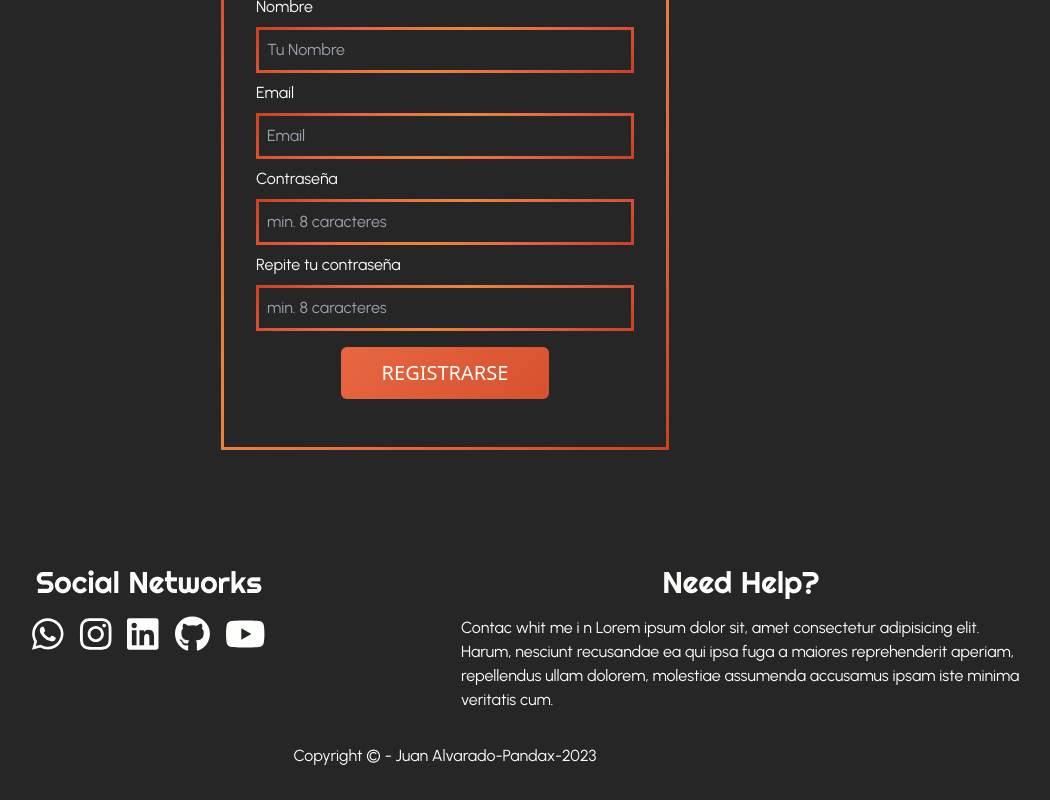
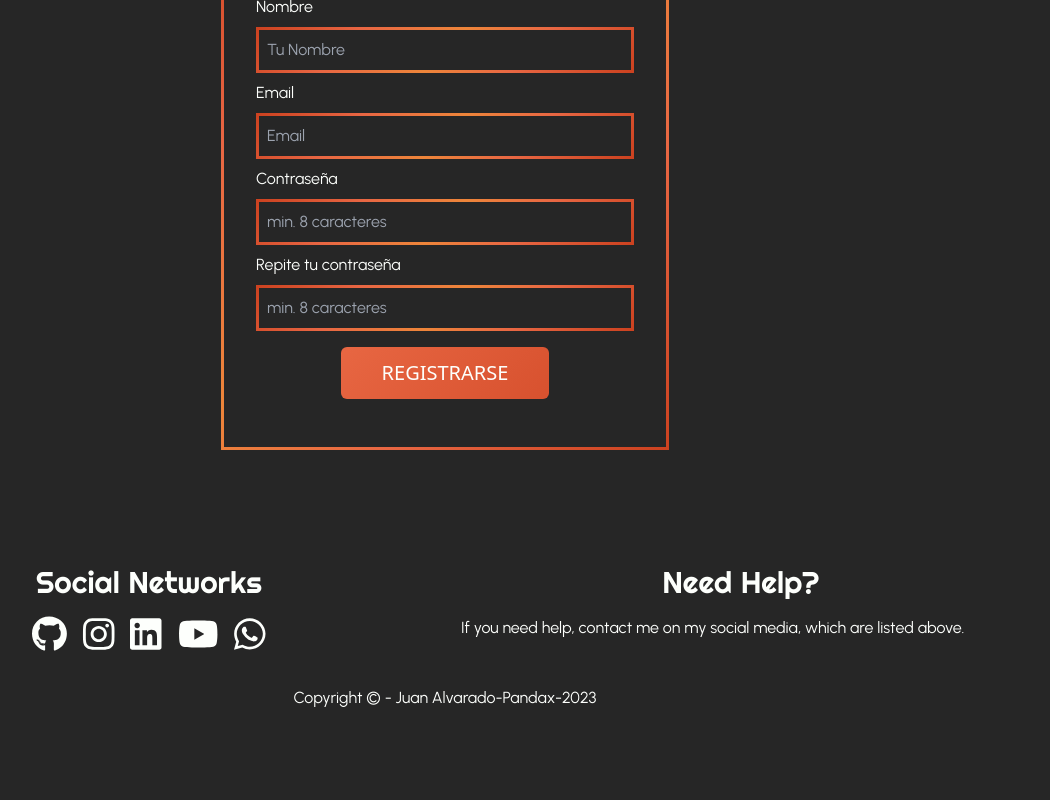
Before and after one commit to Juanpav78/Portafolio_PandaX_Frontend, a React (Vite) app: page /signup in a window 1280 px wide. Shown: the part 320-1120 px from the top of the page, without its empty margins (195-1245 px from the left). After the commit the page ends 1062 px from the top, so only its background shows below. Built offline with nearby package versions, Linux system fonts and the light colour scheme; no server answers.

Commit message:
__Contenido Principal, V_1

```diff
--- a/src/components/Footer.jsx
+++ b/src/components/Footer.jsx
@@ -1,5 +1,6 @@
 import { FontAwesomeIcon } from "@fortawesome/react-fontawesome"
 import { faWhatsapp, faInstagram, faGithub, faYoutube, faLinkedin } from "@fortawesome/free-brands-svg-icons"
+import { Link } from "react-router-dom"
 const Footer = () => {
   return (
     <footer className='bg-p_silverDark p-8 mt-0.5'>
@@ -7,16 +8,26 @@ const Footer = () => {
       <div className=''>
         <h4 className='mb-4 text-p_white text-center font-title text-3xl'>Social Networks</h4>
         <div className='flex gap-4 justify-center'>
-        <FontAwesomeIcon className=' text-p_white text-4xl' icon={faWhatsapp} />
-        <FontAwesomeIcon className=' text-p_white text-4xl' icon={faInstagram} />
-        <FontAwesomeIcon className=' text-p_white text-4xl' icon={faLinkedin} />
-        <FontAwesomeIcon className=' text-p_white text-4xl' icon={faGithub} />
-        <FontAwesomeIcon className=' text-p_white text-4xl' icon={faYoutube} />
+        <Link to="https://github.com/Juanpav78" target='newBlank'>
+        <FontAwesomeIcon className='text-4xl md:text-4xl text-p_white hover:text-p_orange' icon={faGithub} />
+        </Link>
+        <Link to="https://www.instagram.com/pandaxcode/" target='newBlank'>
+        <FontAwesomeIcon className='text-4xl md:text-4xl text-p_white hover:text-p_orange' icon={faInstagram} />
+        </Link>
+        <Link to="https://www.linkedin.com/in/juanpavpandax/" target='newBlank'>
+        <FontAwesomeIcon className='text-4xl md:text-4xl text-p_white hover:text-p_orange' icon={faLinkedin} />
+        </Link>
+        <Link to="https://www.youtube.com/@pandaxcode9228" target='newBlank'>
+        <FontAwesomeIcon className='text-4xl md:text-4xl text-p_white hover:text-p_orange' icon={faYoutube} />
+        </Link>
+        <Link to="https://www.linkedin.com/in/juanpavpandax/" target='newBlank'>
+        <FontAwesomeIcon className='text-4xl md:text-4xl text-p_white hover:text-p_orange' icon={faWhatsapp} />
+        </Link>
         </div>
       </div>
       <div className=''>
       <h4 className='mb-4 text-p_white text-center font-title text-3xl'>Need Help?</h4>
-        <p className='text-p_white text-base font-text'>Contac whit me i n Lorem ipsum dolor sit, amet consectetur adipisicing elit. Harum, nesciunt recusandae ea qui ipsa fuga a maiores reprehenderit aperiam, repellendus ullam dolorem, molestiae assumenda accusamus ipsam iste minima veritatis cum.</p>
+        <p className='text-p_white text-base font-text'>If you need help, contact me on my social media, which are listed above.</p>
       </div>
       </div>
 
--- a/src/pages/About.jsx
+++ b/src/pages/About.jsx
@@ -69,9 +69,18 @@ const About = () => {
 
       <div className=' h-full flex flex-col bg-opacity-90 p-8 rounded-md bg-p_silverDark  drop-shadow-Dark '>
         <h2 className='text-3xl text-p_white mb-4 font-title text-center'>About me</h2>
-        <p className='font-text m-2 font-semibold text-justify text-p_white text-lg'>Hola, me llamo Juan, soy autodidacta y me apasiona la programación.</p>
-        <p className='font-text m-2 font-semibold text-justify text-p_white text-lg'>Mi objetivo es superar las expectativas y proporcionar resultados excepcionales en cada proyecto en el que me involucro.</p>
-        <p className='font-text m-2 font-semibold texts-justify text-p_white text-lg'>Mi objetivo es superar las expectativas y proporcionar resultados excepcionales en cada proyecto en el que me involucro.</p>
+        <p className='font-text m-2 font-semibold text-justify text-p_white text-lg'>
+          Hello, my name is Juan. I am a self-taught individual passionate about programming, and I am a full-stack developer specializing in the frontend area.
+        </p>
+        <p className='font-text m-2 font-semibold text-justify text-p_white text-lg'>
+          My goal is to exceed expectations and deliver exceptional results in every project I get involved in.
+        </p>
+        <p className='font-text m-2 font-semibold text-justify text-p_white text-lg'>
+        I am passionate about continuous learning, and I am always seeking opportunities to improve my skills and knowledge. I consider myself a creative, proactive person with a great ability to solve problems.
+        </p>
+        <p className='font-text m-2 font-semibold texts-justify text-p_white text-lg'>
+          More about me? I am currently learning French, I enjoy doing sports, and I like to watch series.
+        </p>
         <div className='flex justify-around mt-4'>
         <Link to="https://github.com/Juanpav78" target='newBlank'>
         <FontAwesomeIcon className='text-4xl md:text-5xl text-p_white hover:text-p_orange' icon={faGithub} />
--- a/src/pages/Contact.jsx
+++ b/src/pages/Contact.jsx
@@ -1,7 +1,7 @@
 import { faInstagram, faWhatsapp } from "@fortawesome/free-brands-svg-icons"
 import { FontAwesomeIcon } from "@fortawesome/react-fontawesome"
-import Boton from "../components/Boton"
 import Coffe from '/src/assets/coffe.png'
+import { Link } from "react-router-dom"
 const Contact = () => {
   return (
     <section className='contact  bg-p_silverDark p-8' id="contact" >
@@ -11,21 +11,24 @@ const Contact = () => {
       </span>
     </h2>
 
-    <div className='grid grid-cols-1 md:grid-cols-2 max-w-6xl mx-auto gap-8'>
+    <div className='grid grid-cols-1 max-w-6xl mx-auto gap-8'>
       <div className=' p-8 flex  flex-col justify-center items-center'>
         <img className='w-44' src={Coffe} alt="cafe taza" />
-        <p className=' text-p_white text-center m-4 text-lg font-text'>Contactame en mis redes sociales o por whatsapp, hagamos algo juntos!</p>
+        <p className=' text-p_white text-center m-4 text-lg font-text'>
+        Contact me on my social media or via WhatsApp, let's do something together
+        </p>
         <div className='flex gap-4 m-4 '>
-        <FontAwesomeIcon className=' text-p_white text-4xl' icon={faWhatsapp} />
-        <FontAwesomeIcon className=' text-p_white text-4xl' icon={faInstagram} />
+        <Link to="https://www.instagram.com/pandaxcode/" target='newBlank'>
+        <FontAwesomeIcon className='text-4xl md:text-4xl text-p_white hover:text-p_orange' icon={faInstagram} />
+        </Link>
+        <Link to="https://www.linkedin.com/in/juanpavpandax/" target='newBlank'>
+        <FontAwesomeIcon className='text-4xl md:text-4xl text-p_white hover:text-p_orange' icon={faWhatsapp} />
+        </Link>
         </div>
-        <Boton isImportant
-        msg="My cv"
-
-        />
+        <a href="/src/assets/HojaDeVida_JPAV_Dev.pdf" download="HojaDeVida" className={` uppercase text-p_white block w-40 text-center text-xl py-3 px-5 rounded-md inner-box`} >My cv</a>
       </div>
 
-      <form className='border-1px flex flex-col p-4' action="">
+     {/*  <form className='border-1px flex flex-col p-4' action="">
           <label className=' text-p_white font-text my-2 ' >Nombre</label>
           <input className='bg-transparent border-1px p-2 text-p_white font-text ' type="text" />
 
@@ -39,7 +42,7 @@ const Contact = () => {
           <Boton isBtn
             msg="Send EMail"
           />
-      </form>
+      </form> */}
     </div>
 
     </section>
--- a/src/pages/Home.jsx
+++ b/src/pages/Home.jsx
@@ -18,7 +18,7 @@ const Home = () => {
           </div>
         </div>
         <div className='flex-1 inner-box rounded-full w-10/12 aspect-square overflow-hidden max-w-sm md:max-w-none '>
-          <img className=' h-full mx-auto' src={Perfil} alt="" />
+          <img className=' h-full mx-auto' src={Perfil} alt="Juan Alvarado PandaX Desarrollo Web Perfil" />
         </div>
       </div>
 
```
Also changed, not shown: src/mocks/proyecto.json (deleted, +0 -23 lines), 1 other file (tests, documents, lock files or other folders).
